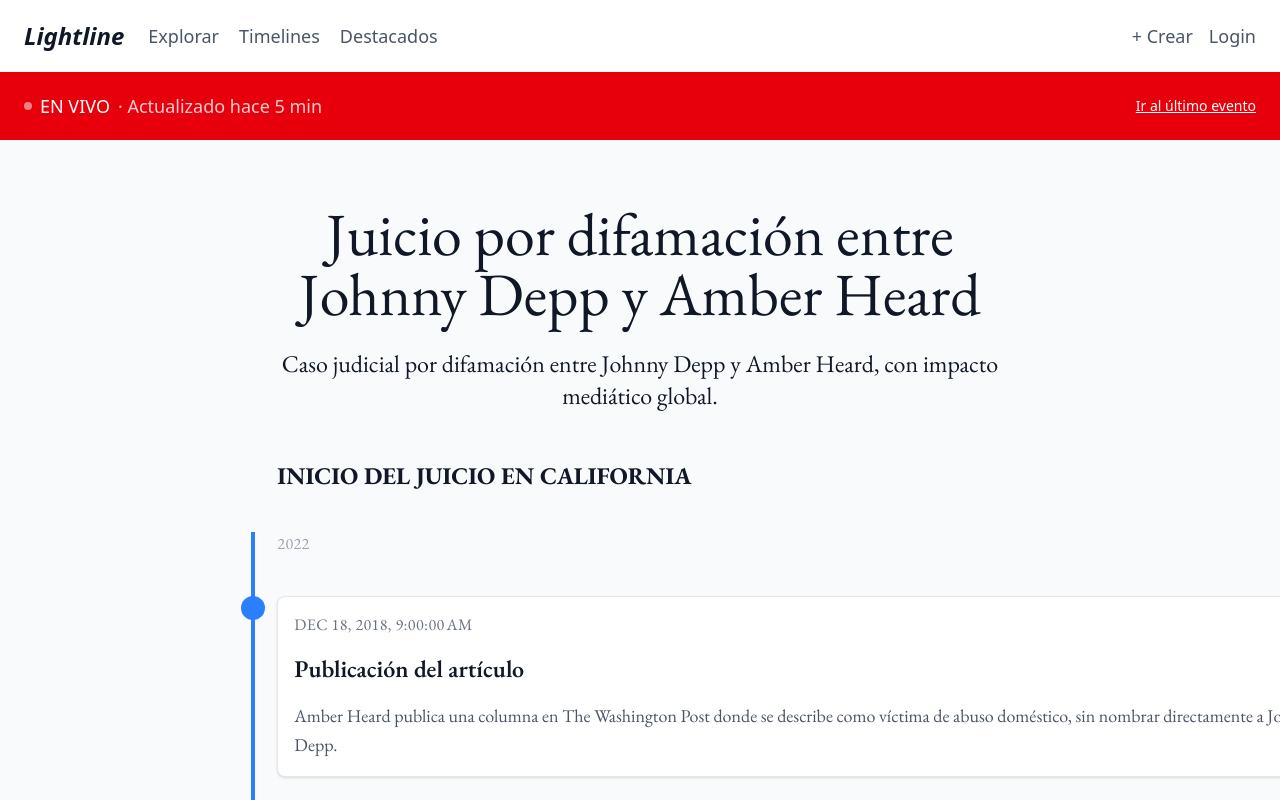
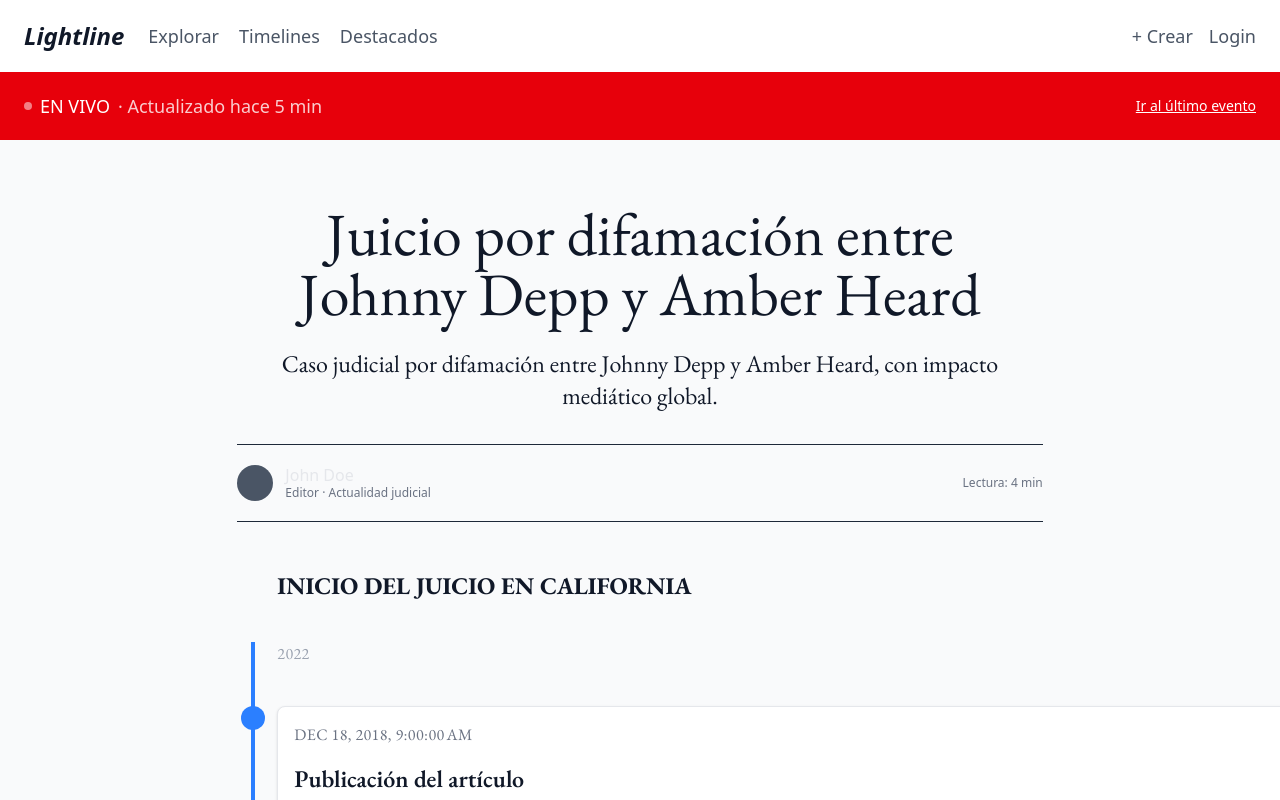
Before and after one commit to lightlinecom/lightline.front, an Angular app: page /story/1/timeline/1 in a window 1280 px wide. Shown: the top 800 px of the page. Built offline with nearby package versions, Linux system fonts and the light colour scheme.

Commit message:
add author

```diff
--- a/src/app/pages/story/story.html
+++ b/src/app/pages/story/story.html
@@ -3,4 +3,23 @@
   <p class="text-lg lg:text-xl xl:text-2xl">Caso judicial por difamación entre Johnny Depp y Amber Heard, con impacto mediático global.</p>
 </div>
 
+<div class="my-8 border-y border-gray-800 py-5 flex items-center justify-center lg:justify-between">
+
+  <!-- Autor -->
+  <div class="flex items-center gap-3">
+    <div class="w-9 h-9 rounded-full bg-gray-600"></div>
+
+    <div class="flex flex-col leading-tight">
+      <span class="text-gray-200 font-medium">John Doe</span>
+      <span class="text-xs text-gray-500">Editor · Actualidad judicial</span>
+    </div>
+  </div>
+
+  <!-- Extra info (solo desktop) -->
+  <div class="hidden lg:flex items-center gap-6 text-xs text-gray-500">
+    <span>Lectura: 4 min</span>
+  </div>
+
+</div>
+
 <app-timeline [events]="events"></app-timeline>
```
